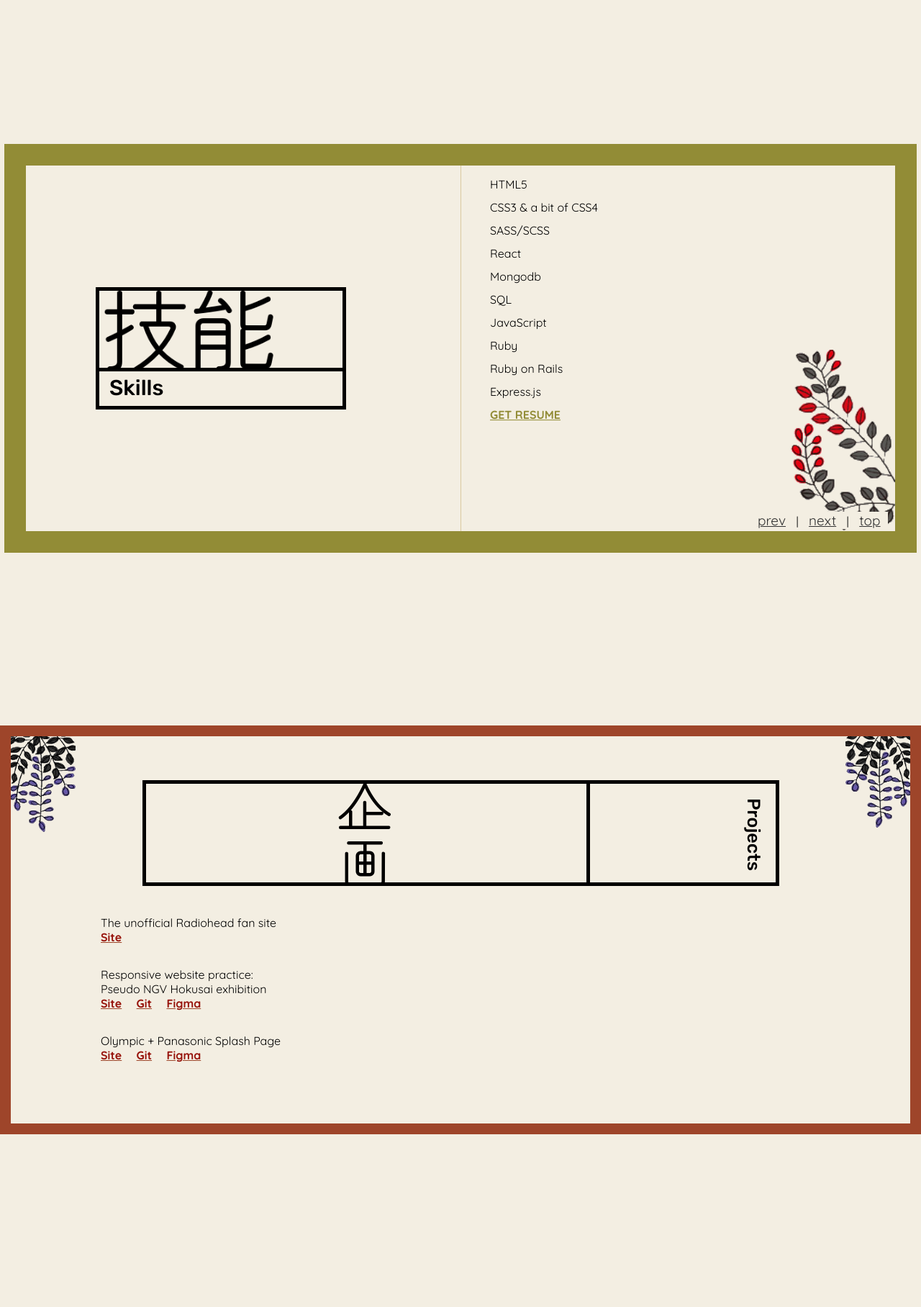
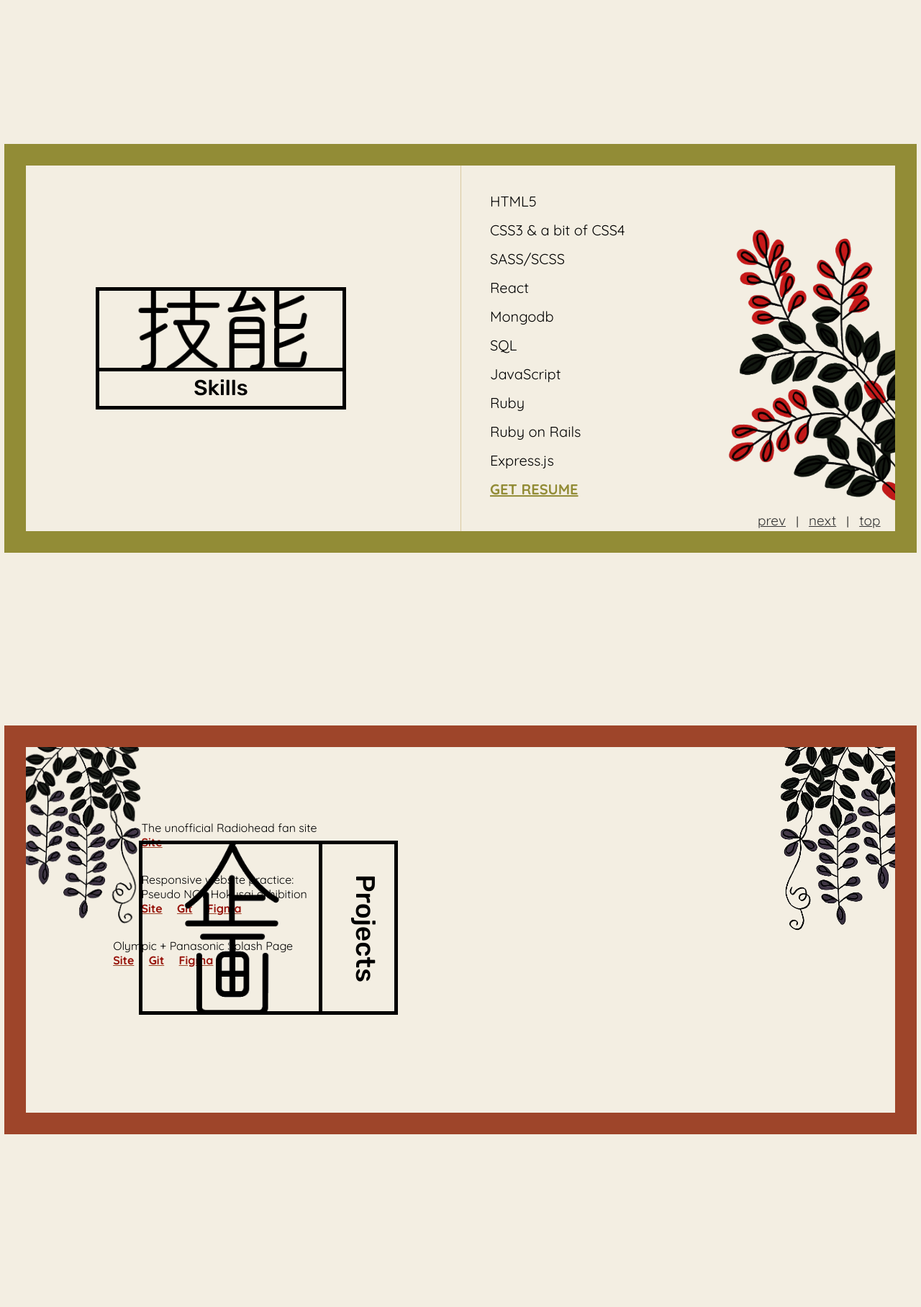
Before and after one commit to okichan/portfolio_v2, a PHP site: page / in a window 1280 px wide. Shown: the part 1416-3232 px from the top of the page at 72% size. Run offline with PHP 8.4, Linux system fonts and the light colour scheme.

Commit message:
Update desktop to Projects

```diff
--- a/assets/main.css
+++ b/assets/main.css
@@ -270,9 +270,10 @@
     width: 90px;
     float: right;
     position: relative;
-    top: -6px;
+    top: -20px;
+    right: -10px;
     z-index: 1;
-    transform: scaleX(-1);
+    /* transform: scaleX(-1); */
     background-color: transparent;
 }
 
@@ -302,9 +303,11 @@
 }
 
 .bg-project {
-    background-image: url('/assets/project.png');
+    background-image: url('/assets/kikaku.png');
     background-repeat: no-repeat;
-    background-position: 50% -10px;
+	background-position: 50% -2px;
+	background-size: 82px;
+
     width: 70%;
     height: 100%;
     border-right: 5px solid black;
@@ -453,6 +456,10 @@
 /* Footer */
 figure {
     text-align: center;
+}
+
+figure a {
+	text-decoration: none;
 }
 
 .space-wide {
@@ -696,6 +703,8 @@
 			.nav a {
 				font-size: 19px;
 				color: #333;
+				text-decoration-skip: ink;
+				text-decoration-color: #333;
 			}
 
 			.nav a:hover {
@@ -714,9 +723,11 @@
 				margin-right: auto;
 				height: 568px;
 				position: relative;
-				background: url(/assets/hagi.png) no-repeat bottom right;
-				background-size: 150px;
+				background: url(/assets/hagi2.png) no-repeat;
+				background-size: 240px;
+				background-position: right 70%;
 			}
+
 
 			.inner-frame-3 {
 				border: 5px solid black;
@@ -727,15 +738,13 @@
 				position: absolute;
 				top: 50%;
 				transform: translate(0%, -50%);
-
-
 			}
 
 			.bg-skills {
 				background-image: url('/assets/ginou.png');
 				background-repeat: no-repeat;
 				background-size: 250px;
-				/* background-position: -9px -10px; */
+				background-position: 50% 50%;
 				width: 100%;
 				height: 67%;
 				border-bottom: 5px solid black;
@@ -743,13 +752,15 @@
 			}
 
 			/* Skills */
-			.inner-frame-3 > p {
+			.inner-frame-3 p {
 				font-family: 'Rubik', sans-serif;
 				font-size: 30px;
 				font-weight: 500;
+				text-align: center;
 				position: relative;
+				/* width: inherit; */
 				top: 5px;
-				left: 14px;
+				left: 0;
 				background-color: transparent;
 			}
 
@@ -769,7 +780,14 @@
 
 			.page-frame-3 li {
 				font-family: 'Quicksand', sans-serif;
+				font-size: 20px;
 				line-height: 2em;
+				/* padding-left: 30%; */
+				/* border: 2px solid coral; */
+			}
+
+			.page-frame-3 li:first-child {
+				padding-top: 1em;
 			}
 
 			.page-frame-3 li a {
@@ -778,12 +796,11 @@
 				text-decoration: underline;
 				/* text-decoration-color: #928C36; */
 				text-decoration-skip: ink;
-				transition: all .5s;
+				transition: color .5s;
 			}
 
 			.page-frame-3 li a:hover {
 				color: #C90E19;
-
 				text-decoration: none;
 				font-weight: bold;
 			}
@@ -791,4 +808,130 @@
 
 
 
+
+			/* Card 4 start */
+			.page-frame-4 {
+				box-sizing: border-box;
+				border: 30px solid #9E452A;
+				width: 99vw;
+				margin-left: auto;
+				margin-right: auto;
+				min-height: 568px;
+				position: relative;
+				overflow: hidden;
+			}
+
+
+			.inner-frame-4 {
+				border: 5px solid black;
+				background-color: transparent;
+				width: 29%;
+				height: 232px;
+				float: left;
+				position: absolute;
+				top: 130px;
+				left: 13%;
+				z-index: 0;
+			}
+
+			.bg-project {
+				background-image: url('/assets/kikaku.png');
+				background-repeat: no-repeat;
+				background-position: 50% -2px;
+				background-size: 138px;
+				width: 70%;
+				height: 100%;
+				border-right: 5px solid black;
+				background-color: transparent;
+			}
+
+			/* Projects */
+			.inner-frame-4  p {
+				font-family: 'Rubik', sans-serif;
+				transform: rotate(90deg);
+				width: 173px;
+				font-size: 37px;
+				font-weight: 500;
+				text-align: center;
+				position: absolute;
+				right: -46px;
+				top: 41%;
+				background-color: transparent;
+			}
+
+			.fix-random-space {
+				/* border: 2px solid red; */
+				margin-top: -40px;
+				height: 2px;
+			}
+
+			.fuji-positioner {
+				background-color: transparent;
+				height: 140px;
+			}
+
+			.fuji-left {
+				width: 160px;
+				float: left;
+				position: relative;
+				z-index: 1;
+				background-color: transparent;
+			}
+
+			.fuji-right {
+				width: 170px;
+				float: right;
+				position: relative;
+				top: -6px;
+				z-index: 1;
+				transform: scaleX(-1);
+				background-color: transparent;
+			}
+
+			/* .col-right {
+				height: 100%;
+				float: right;
+				border-left: 1px solid #DAC89F;
+				position: absolute;
+				top: 50%;
+				left: 50%;
+				transform: translateY(-50%);
+			}
+
+			.col-right p {
+				font-family: 'Quicksand', sans-serif;
+				font-size: 17px;
+				padding: 10px 35px;
+			}
+
+			.col-right p:first-child {
+				margin-top: 6em;
+			} */
+
+			/* .page-frame-2 > p:last-child {
+				margin-bottom: 1em;
+			} */
+
+			/* .nav {
+				display: block;
+				position: absolute;
+				bottom: 3px;
+				right: 10px;
+			}
+
+			.nav span {
+				margin: 0 10px;
+			}
+
+			.nav a {
+				font-size: 19px;
+				color: #333;
+				text-decoration-skip: ink;
+				text-decoration-color: #333;
+			}
+
+			.nav a:hover {
+				text-decoration: none;
+			} */
+			/* Card 4 end */
 }
```
Also changed, not shown: assets/fuji.PNG, assets/fuji_old.PNG (added), assets/hagi2.png (added), assets/jiko.png (deleted), assets/kikaku.png (added), assets/project.png (deleted).
